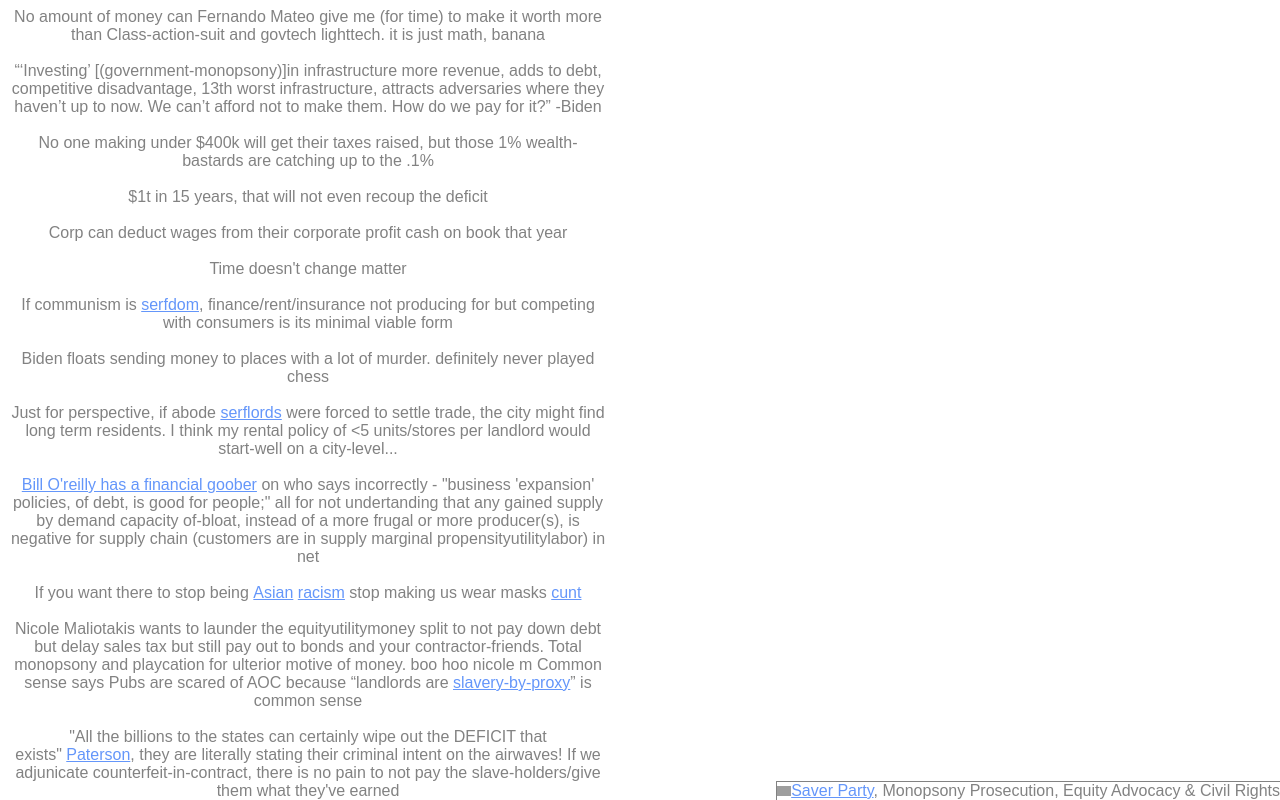
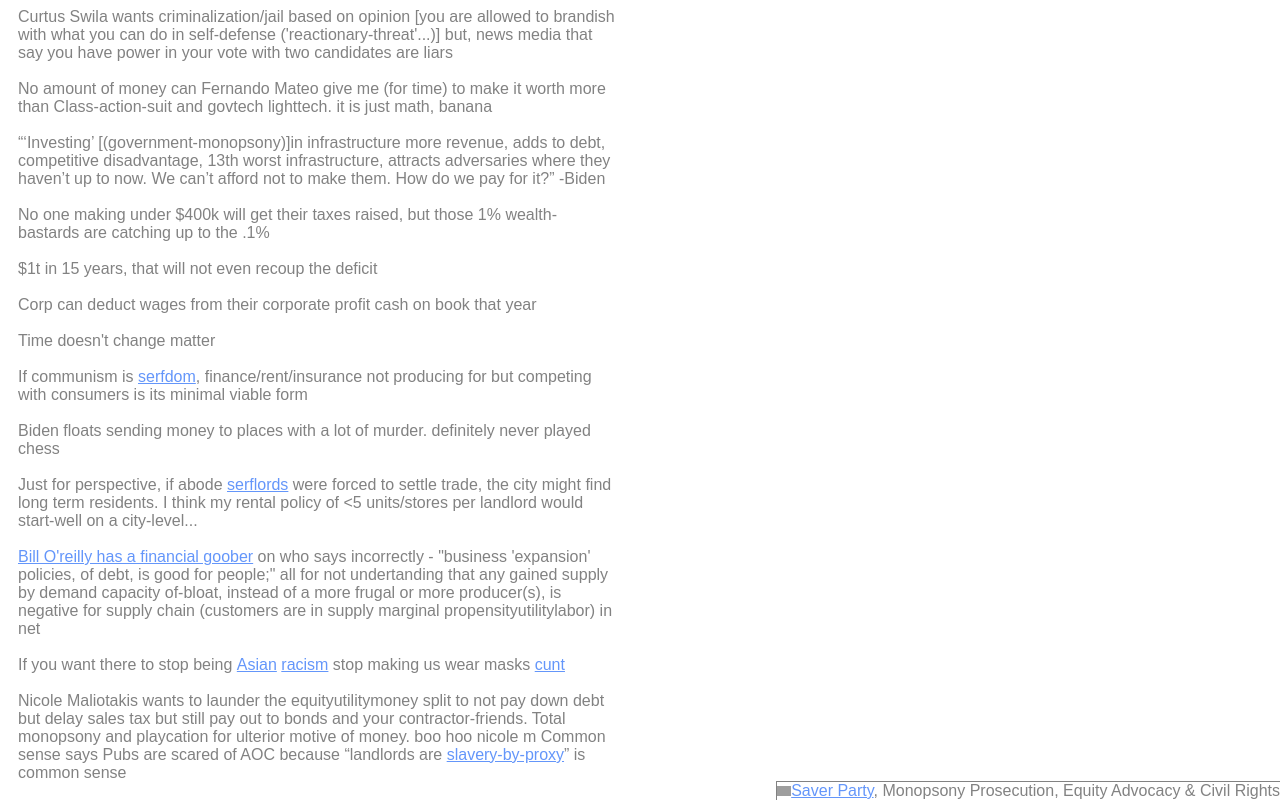
Before and after one commit to NickCarducci/BillBidenOrg, a React (Create React App) app: page / in a window 1280 px wide. Shown: the top 800 px of the page. Built offline with nearby package versions, Linux system fonts and the light colour scheme; grey boxes are pictures that could not be loaded.

Commit message:
Update App.js

```diff
--- a/src/App.js
+++ b/src/App.js
@@ -11,14 +11,23 @@ export default class App extends React.Component {
       <div className="App">
         <div
           style={{
-            width: "100%",
+            left: "10px",
+            textAlign: "left",
+            top: "0px",
+            width: "90%",
             maxWidth: "600px",
-            height: "min-content",
             position: "relative"
           }}
         >
-          No amount of money can Fernando Mateo give me (for time) to make it worth more
-          than Class-action-suit and govtech lighttech. it is just math, banana
+          Curtus Swila wants criminalization/jail based on opinion [you are
+          allowed to brandish with what you can do in self-defense
+          ('reactionary-threat'...)] but, news media that say you have power in
+          your vote with two candidates are liars
+          <br />
+          <br />
+          No amount of money can Fernando Mateo give me (for time) to make it
+          worth more than Class-action-suit and govtech lighttech. it is just
+          math, banana
           <br />
           <br />
           “‘Investing’ [(government-monopsony)]in infrastructure more revenue,
```
